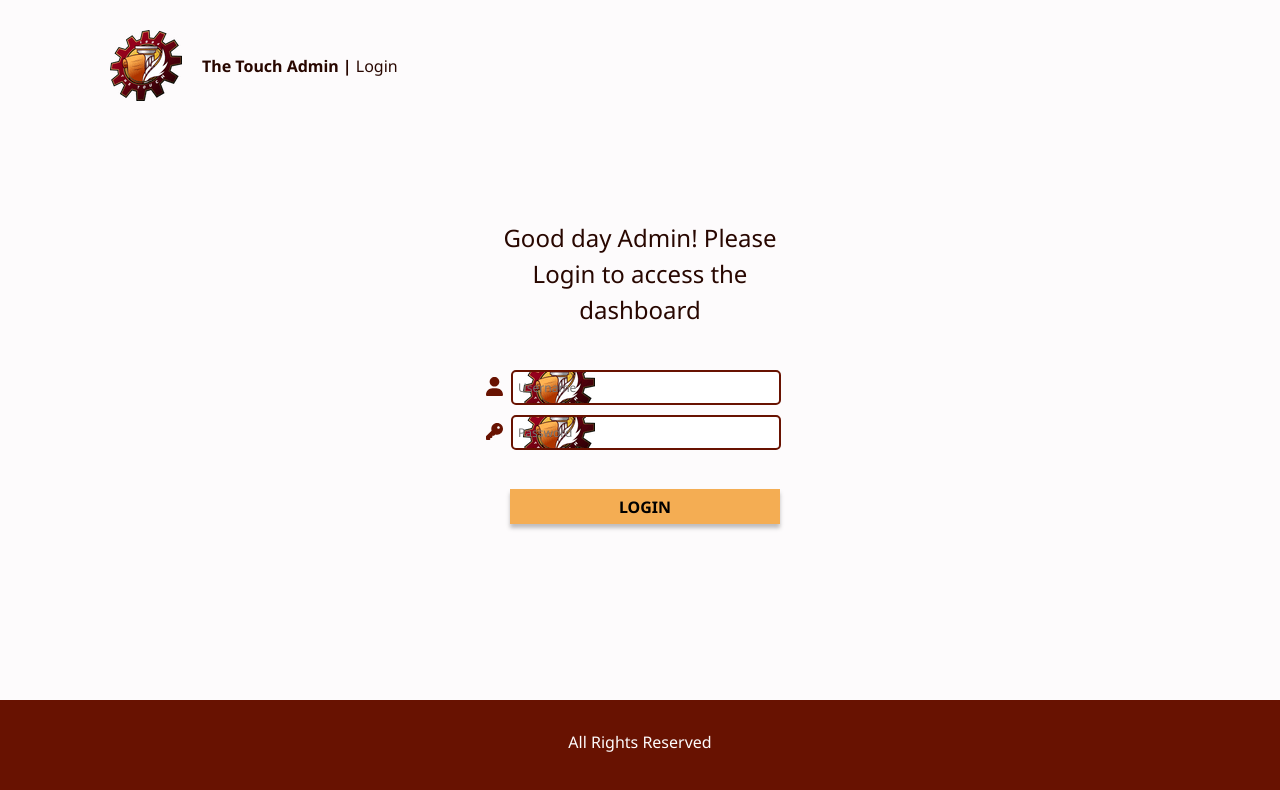
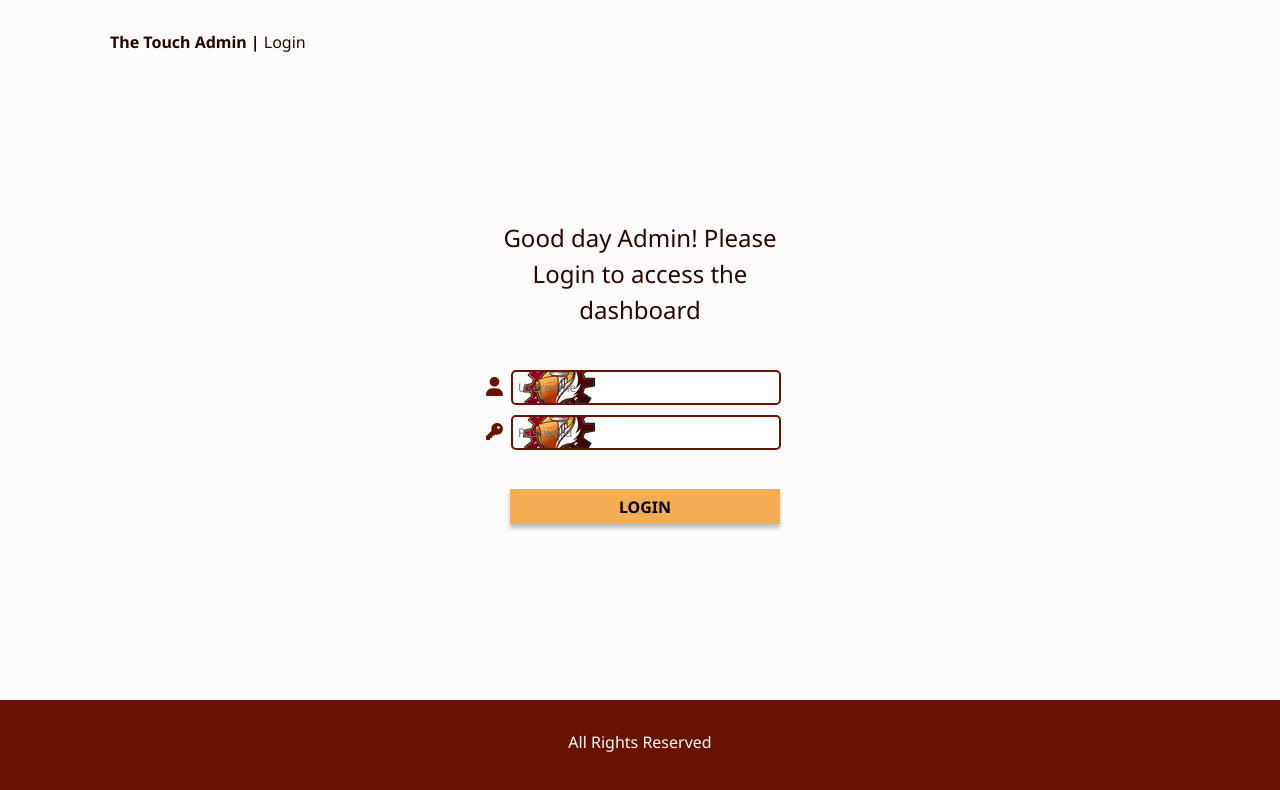
Before and after one commit to chrisg25/thetouch-v2, a React (Vite) app in the folder admin-client/: page /login in a window 1280 px wide. Shown: the top 790 px of the page. Built offline with nearby package versions, Linux system fonts and the light colour scheme; no server answers.

Commit message:
removed header and added layout component

```diff
--- a/admin-client/src/pages/Login.tsx
+++ b/admin-client/src/pages/Login.tsx
@@ -5,6 +5,7 @@ import passwordLogo from "../assets/key-solid.svg";
 import touchIcon from "../assets/touch-icon.png";
 import AuthContext from "../store/auth-context";
 import { useNavigate } from "react-router-dom";
+import Layout from "../components/layout";
 
 const Login = () => {
   const navigate = useNavigate();
@@ -32,16 +33,7 @@ const Login = () => {
   };
 
   return (
-    <>
-      <header
-        className="header"
-        style={{ display: "flex", alignItems: "center" }}
-      >
-        <img src={touchIcon} alt="touch-icon" style={{ marginRight: "20px" }} />
-        <h1 className="header__title">
-          The Touch Admin | <span className="header__sub-title">Login</span>
-        </h1>
-      </header>
+    <Layout>
       <div className="login">
         <section>
           <h1 className="login__title">
@@ -79,7 +71,7 @@ const Login = () => {
       <footer className="login__footer">
         <h1>All Rights Reserved</h1>
       </footer>
-    </>
+    </Layout>
   );
 };
 
```
